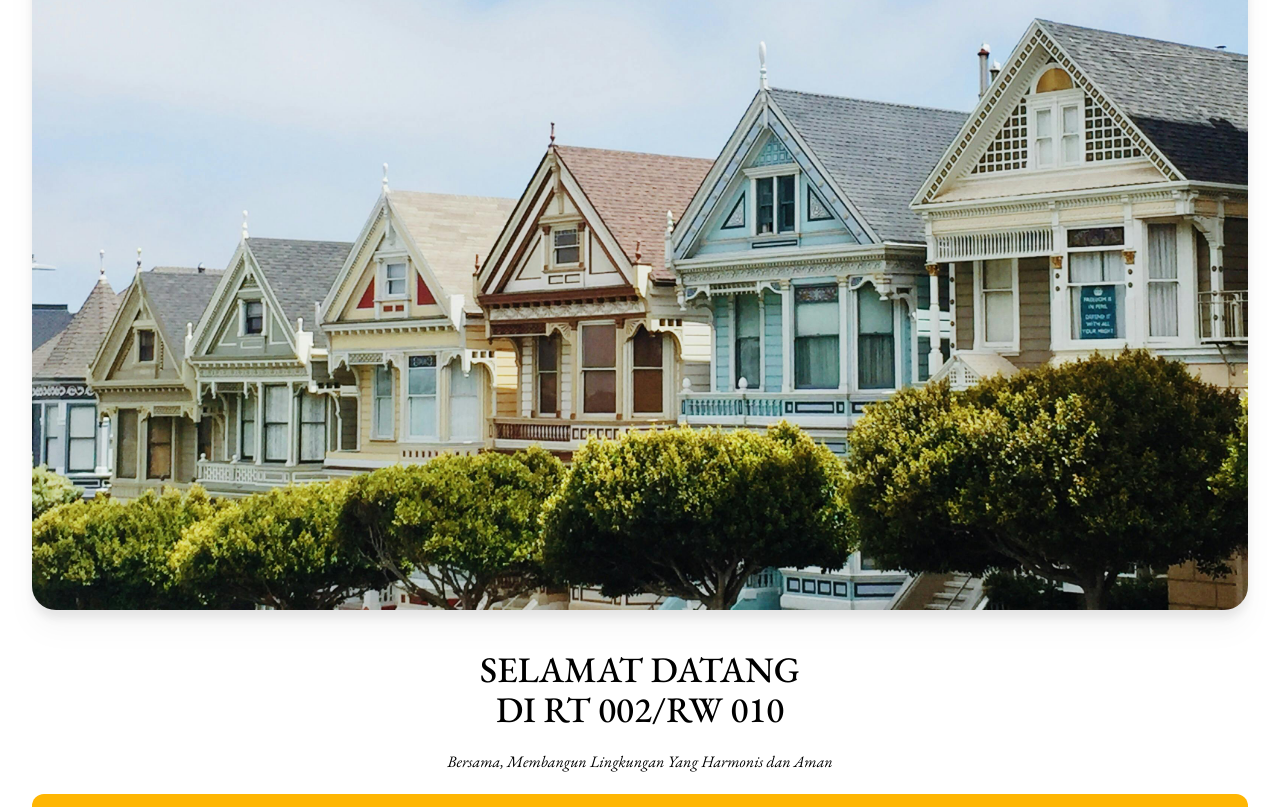
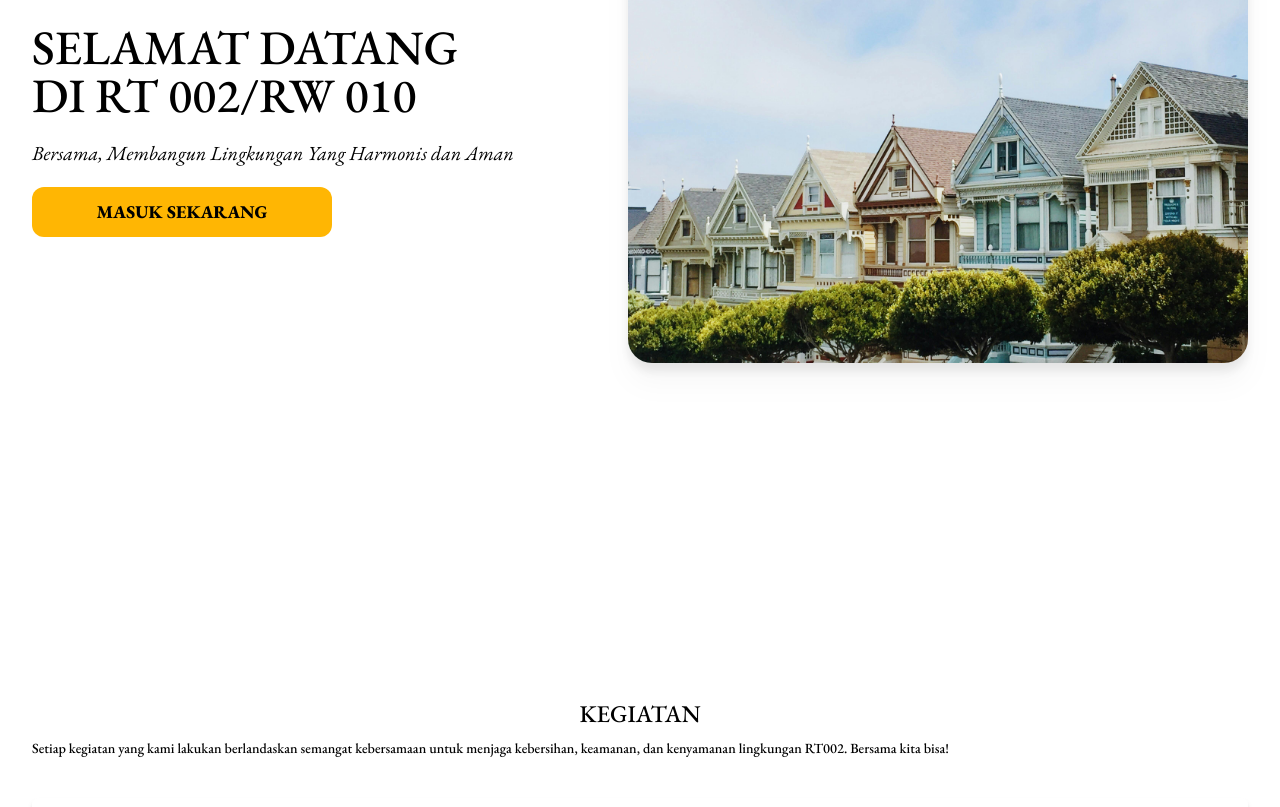
Before and after one commit to myogaazwar/RT-002, a React (Vite) app: page /#home in a window 1280 px wide. Shown: the part 420-1227 px from the top of the page. Built offline with nearby package versions, Linux system fonts and the light colour scheme.

Commit message:
update: jumbotron responsive

```diff
--- a/src/components/jumbotron/Jumbotron.jsx
+++ b/src/components/jumbotron/Jumbotron.jsx
@@ -4,21 +4,26 @@ import imgJumbotron from '/jumbotron/imgJumbotron.jpg';
 
 const Jumbotron = () => {
   return (
-    <section id={'home'} className='h-full  eb-garamond-medium pb-20 pt-2'>
-      <div className='flex flex-col-reverse mt-5 gap-y-10'>
-        <div className=' text-center flex flex-col gap-y-5'>
-          <div className='text-4xl'>
+    <section
+      id={'home'}
+      className='h-full  eb-garamond-medium pb-20 pt-2 md:py-10 '
+    >
+      <div className='flex flex-col-reverse mt-5 gap-y-10 md:flex-row md:justify-between md:items-center md:gap-x-4 md:py-10 md:h-[800px]'>
+        <div className=' text-center flex flex-col gap-y-5 md:text-left'>
+          <div className='text-4xl lg:text-5xl'>
             <h1>SELAMAT DATANG</h1>
             <h1>DI RT 002/RW 010</h1>
           </div>
 
-          <p className='eb-garamond-regular-italic'>
+          <p className='eb-garamond-regular-italic lg:text-xl'>
             Bersama, Membangun Lingkungan Yang Harmonis dan Aman
           </p>
 
           <div>
             <Button
-              classname={'bg-main-color w-full text-lg eb-garamond-bold '}
+              classname={
+                'bg-main-color w-full text-lg eb-garamond-bold md:w-[300px]  '
+              }
             >
               MASUK SEKARANG
             </Button>
@@ -27,7 +32,7 @@ const Jumbotron = () => {
 
         <div>
           <img
-            className='rounded-3xl drop-shadow-xl'
+            className='rounded-3xl drop-shadow-xl md:w-96 lg:w-[620px]'
             src={imgJumbotron}
             alt='Perumahan RT002'
           />
```
